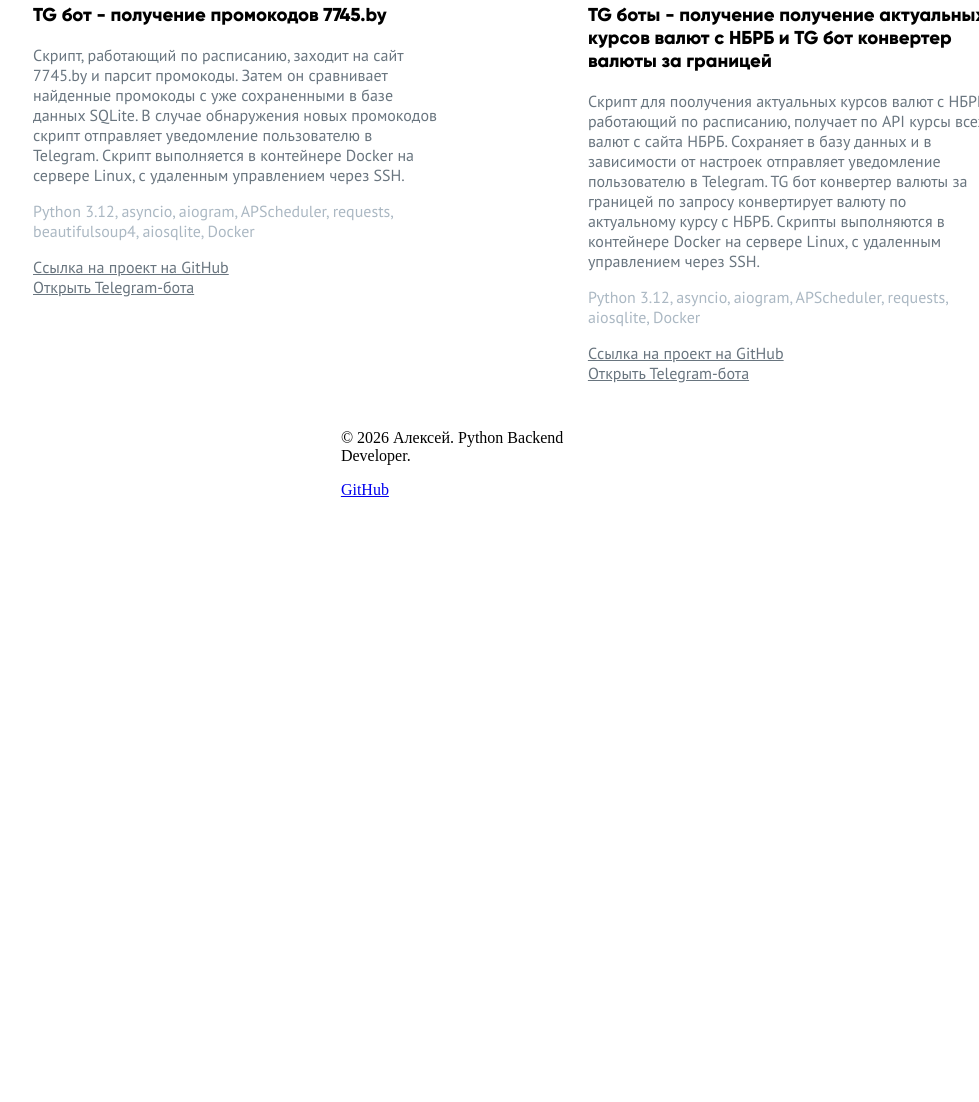
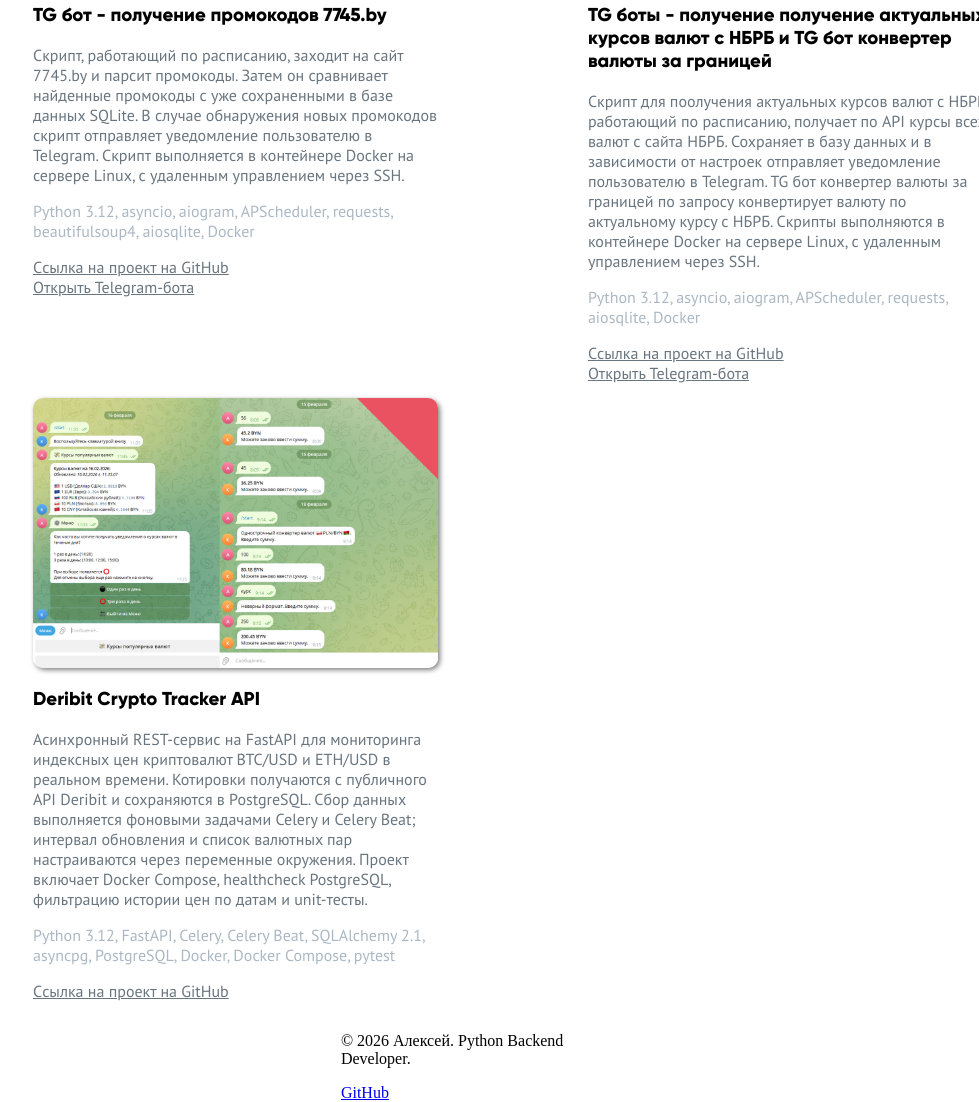
Before and after one commit to alexkarden/alexkarden.github.io, a plain HTML site: page index.html in a window 1280 px wide. Shown: the part 2678-3780 px from the top of the page, without its empty margins (127-1106 px from the left). Before the commit the page ends 3177 px from the top, so only its background shows below. Drawn offline with Linux system fonts and the light colour scheme.

Commit message:
Update index.html

```diff
--- a/index.html
+++ b/index.html
@@ -134,7 +134,13 @@
             <a href="https://t.me/KazBot_nbrb_bot" class="text-link">Открыть Telegram-бота</a>
             <br>
         </div>
-<div class="box"></div>
+<div class="box">
+    <img src="images/img01_1200.jpg" alt="Deribit Crypto Tracker API" class="my-image">
+    <h3 class="text-gilroy">Deribit Crypto Tracker API</h3>
+    <p class="text-stack">Асинхронный REST-сервис на FastAPI для мониторинга индексных цен криптовалют BTC/USD и ETH/USD в реальном времени. Котировки получаются с публичного API Deribit и сохраняются в PostgreSQL. Сбор данных выполняется фоновыми задачами Celery и Celery Beat; интервал обновления и список валютных пар настраиваются через переменные окружения. Проект включает Docker Compose, healthcheck PostgreSQL, фильтрацию истории цен по датам и unit-тесты.</p>
+    <p class="text-ptsans">Python 3.12, FastAPI, Celery, Celery Beat, SQLAlchemy 2.1, asyncpg, PostgreSQL, Docker, Docker Compose, pytest</p>
+    <a href="https://github.com/alexkarden/Deribit-Crypto-Tracker" class="text-link">Сcылка на проект на GitHub</a>
+</div>
         <div class="box"></div>
     </div>
 
```
